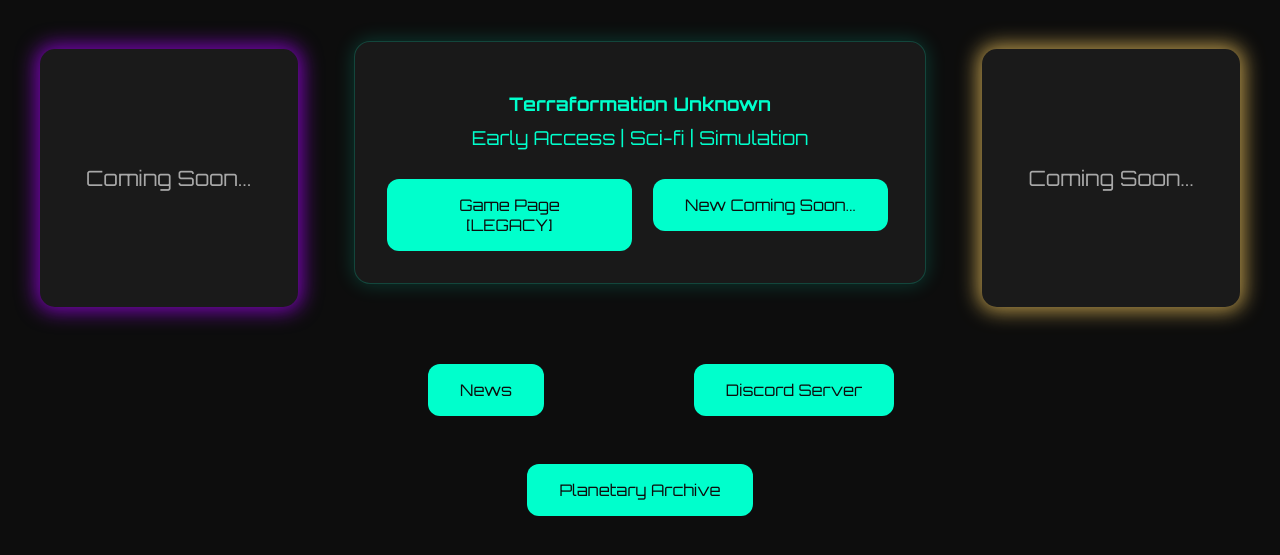
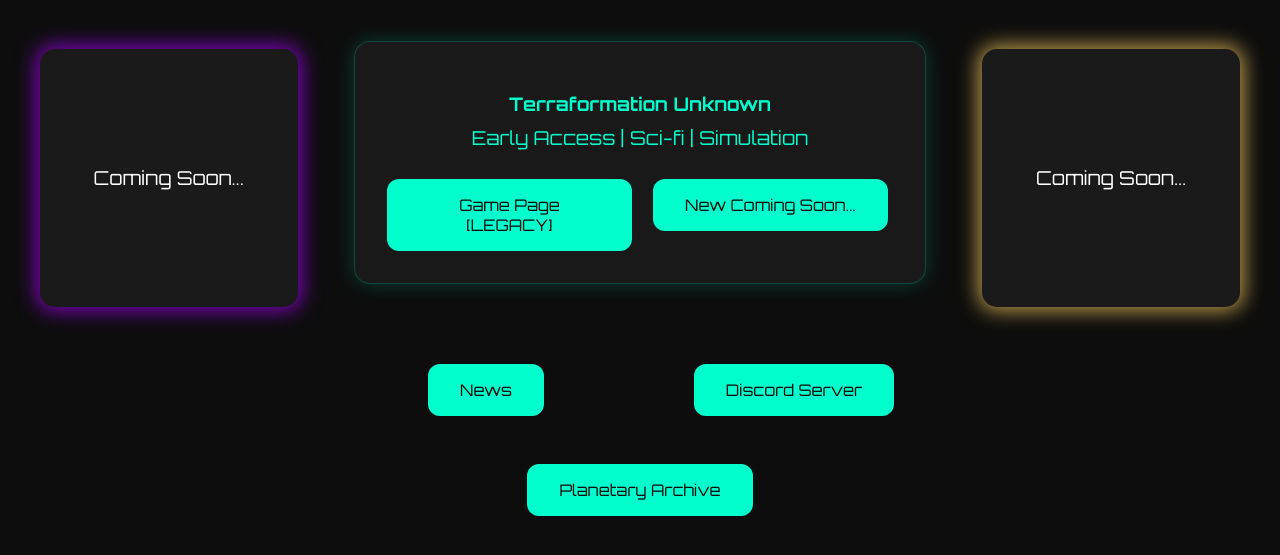
Before and after one commit to Aseronni/official-aseronnis-lab-site, a plain HTML site: page index.html in a window 1280 px wide. Shown: the part 239-794 px from the top of the page. Drawn offline with Linux system fonts and the light colour scheme.

Commit message:
Update index.html

```diff
--- a/index.html
+++ b/index.html
@@ -110,25 +110,12 @@
       transform: scale(1.05);
     }
 
-    /* Remove the old ::after text overlay */
-    .game-box::after {
-      content: "";
-    }
-
-    /* Unique glow colors */
     #secret1 {
       box-shadow: 0 0 20px 4px rgba(170, 0, 255, 0.7);
     }
 
     #secret2 {
       box-shadow: 0 0 20px 4px rgba(255, 210, 100, 0.7);
-    }
-
-    #secret1 span,
-    #secret2 span {
-      color: #ccc;
-      font-size: 1.1em;
-      opacity: 0.8;
     }
 
     .coming-soon-btn {
@@ -153,27 +140,23 @@
 
   <h2>My Games:</h2>
 
-  <!-- Game Container -->
   <div class="game-container">
-    <!-- Left Cube (Purple Glow) -->
-    <div class="game-box" id="secret1"><span>Coming Soon...</span></div>
+    <div class="game-box" id="secret1" onclick="swapGame('secret1')"><span>Coming Soon...</span></div>
 
-    <!-- Terraformation Unknown -->
-    <div class="card">
+    <div class="card" id="game-card">
       <h3>Terraformation Unknown</h3>
       <p>Early Access | Sci-fi | Simulation</p>
       <div class="buttons">
         <a href="https://aseronni.itch.io/terraformation-unknown-early-access-legacy" target="_blank">
           <button class="btn">Game Page [LEGACY]</button>
         </a>
-        <a href="">
+        <a href="#">
           <button class="btn">New Coming Soon...</button>
         </a>
       </div>
     </div>
 
-    <!-- Right Cube (Sandy Glow) -->
-    <div class="game-box" id="secret2"><span>Coming Soon...</span></div>
+    <div class="game-box" id="secret2" onclick="swapGame('secret2')"><span>Coming Soon...</span></div>
   </div>
 
   <div class="buttons">
@@ -185,11 +168,33 @@
     </a>
   </div>
 
-  <!-- Planetary Archive Button -->
   <div class="buttons" style="margin-top: 3em; max-width: 400px; margin-left: auto; margin-right: auto;">
     <a href="https://aseronni.github.io/Terracon-Planetary-Archive/" target="_blank">
       <button class="btn">Planetary Archive</button>
     </a>
   </div>
+
+  <script>
+    let activeGame = "terraformation";
+
+    function swapGame(secretId) {
+      const card = document.getElementById("game-card");
+      const box = document.getElementById(secretId);
+
+      if (activeGame === "terraformation") {
+        // Replace card with box content
+        card.innerHTML = `<h3>Coming Soon... With The Glow</h3><p>Unknown | ??? | ???</p><div class="buttons"><button class="coming-soon-btn" onclick="window.location.href='#'">Coming Soon</button></div>`;
+        activeGame = secretId;
+
+        box.innerHTML = `<span>Terraformation Unknown</span>`;
+      } else {
+        // Return Terraformation card
+        card.innerHTML = `<h3>Terraformation Unknown</h3><p>Early Access | Sci-fi | Simulation</p><div class="buttons"><a href="https://aseronni.itch.io/terraformation-unknown-early-access-legacy" target="_blank"><button class="btn">Game Page [LEGACY]</button></a><a href="#"><button class="btn">New Coming Soon...</button></a></div>`;
+
+        document.getElementById(activeGame).innerHTML = `<span>Coming Soon...</span>`;
+        activeGame = "terraformation";
+      }
+    }
+  </script>
 </body>
 </html>
```
